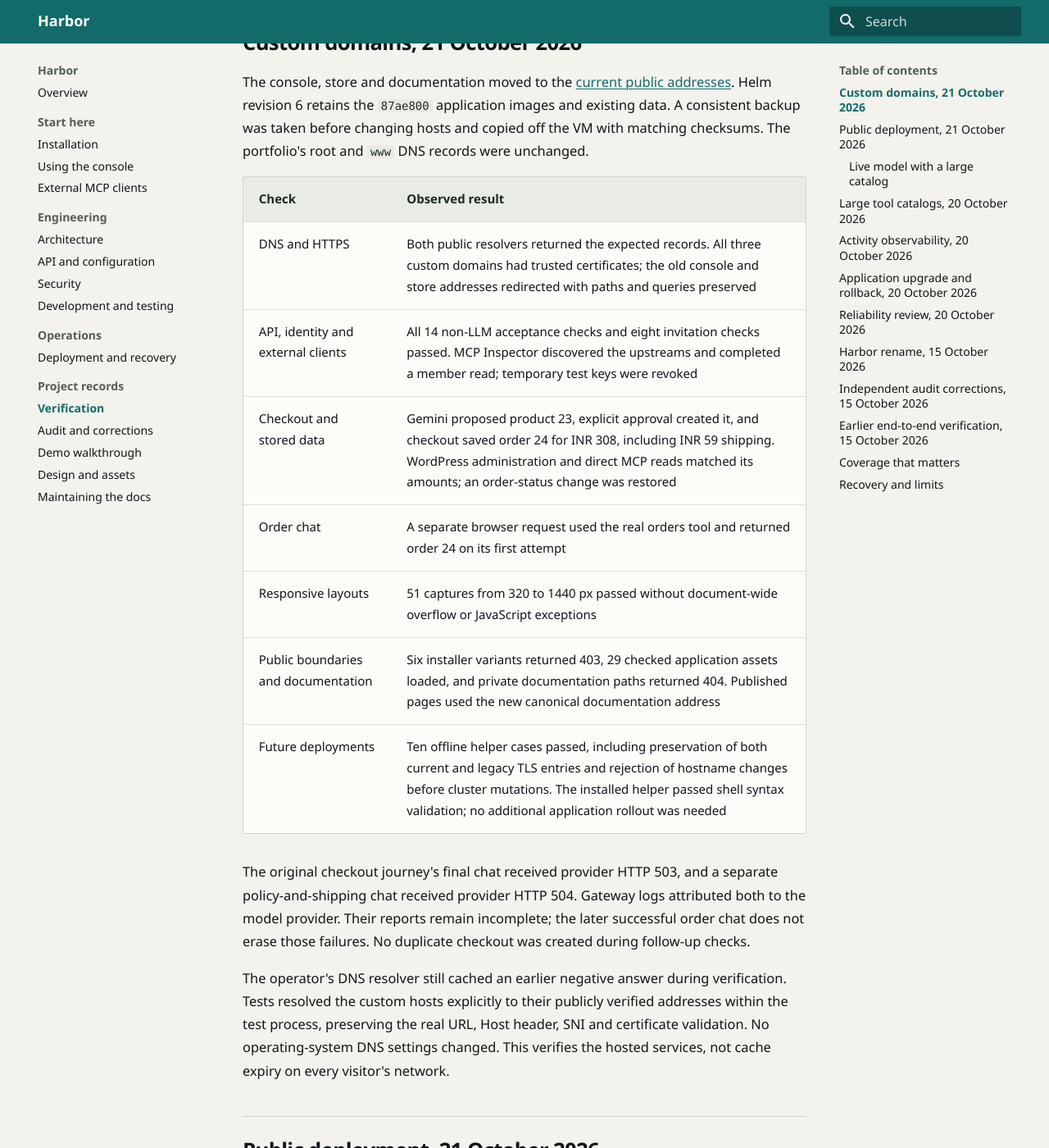
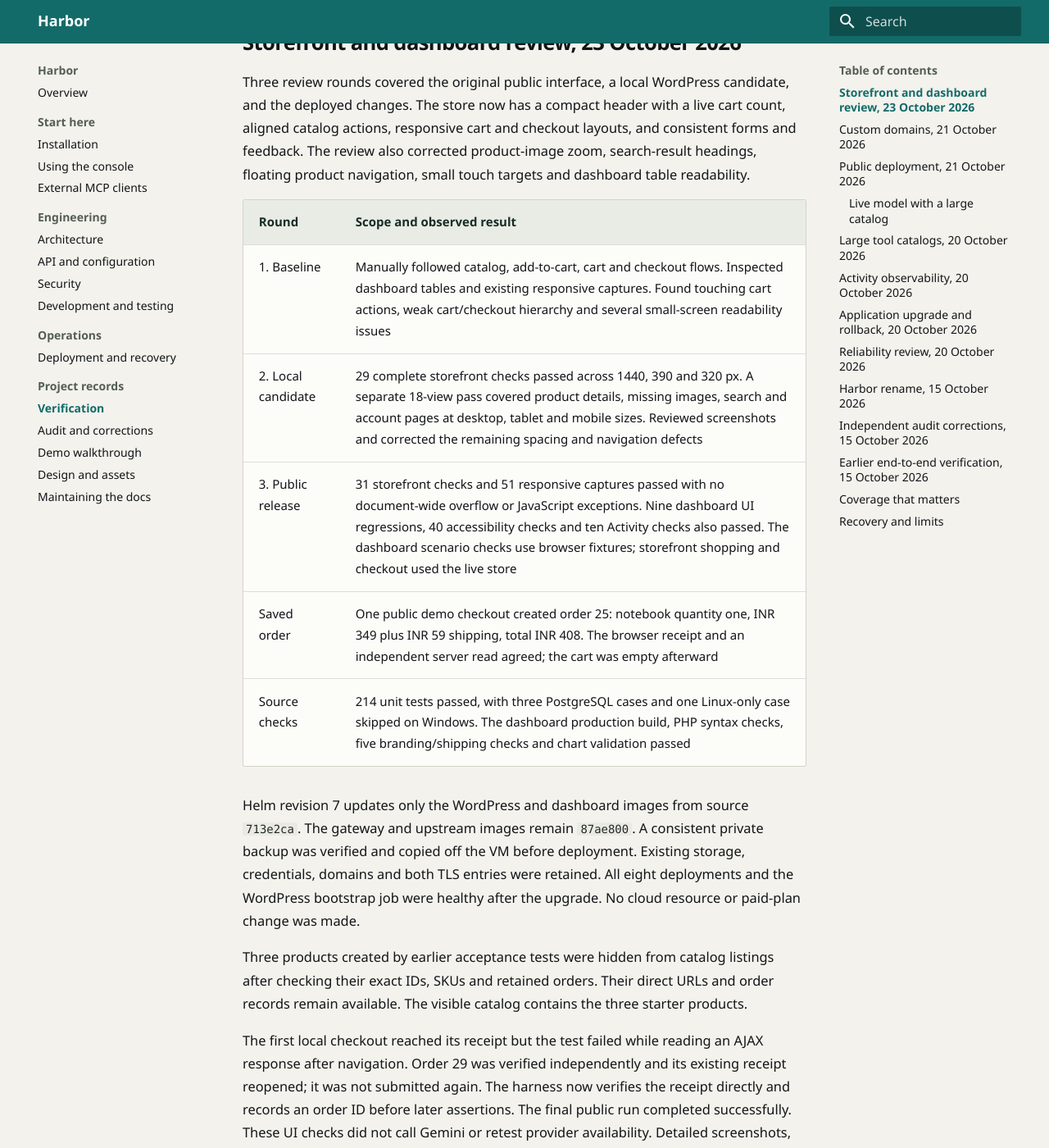
Before and after one commit to satwiksps/harbor, an MkDocs documentation site: the page built from docs/verification.md, in a window 1280 px wide and 1400 px high, scrolled down 417 px. Shown: the whole window at 82% size. Built offline with MkDocs 1.6.1 and Material for MkDocs 9.7.7, drawn with Linux system fonts in a browser that asks for light colours; some of the changed text lies outside the part shown.

Commit message:
docs: record three-round storefront and dashboard review

```diff
--- a/docs/verification.md
+++ b/docs/verification.md
@@ -3,6 +3,24 @@
 This page records completed source, browser fixture, local k3d and public VPS checks. Results apply to the dated run and source state, not every future installation. The [development guide](development.md) gives the recommended commands and prerequisites for a new run.
 
 Unit tests, fixture-driven browser regressions and live end-to-end checks establish different things. A passing fixture check does not prove that Gemini, checkout or a restored database works. Live checks use synthetic data; only checks that call Gemini consume provider quota.
+
+## Storefront and dashboard review, 23 October 2026
+
+Three review rounds covered the original public interface, a local WordPress candidate, and the deployed changes. The store now has a compact header with a live cart count, aligned catalog actions, responsive cart and checkout layouts, and consistent forms and feedback. The review also corrected product-image zoom, search-result headings, floating product navigation, small touch targets and dashboard table readability.
+
+| Round | Scope and observed result |
+| --- | --- |
+| 1. Baseline | Manually followed catalog, add-to-cart, cart and checkout flows. Inspected dashboard tables and existing responsive captures. Found touching cart actions, weak cart/checkout hierarchy and several small-screen readability issues |
+| 2. Local candidate | 29 complete storefront checks passed across 1440, 390 and 320 px. A separate 18-view pass covered product details, missing images, search and account pages at desktop, tablet and mobile sizes. Reviewed screenshots and corrected the remaining spacing and navigation defects |
+| 3. Public release | 31 storefront checks and 51 responsive captures passed with no document-wide overflow or JavaScript exceptions. Nine dashboard UI regressions, 40 accessibility checks and ten Activity checks also passed. The dashboard scenario checks use browser fixtures; storefront shopping and checkout used the live store |
+| Saved order | One public demo checkout created order 25: notebook quantity one, INR 349 plus INR 59 shipping, total INR 408. The browser receipt and an independent server read agreed; the cart was empty afterward |
+| Source checks | 214 unit tests passed, with three PostgreSQL cases and one Linux-only case skipped on Windows. The dashboard production build, PHP syntax checks, five branding/shipping checks and chart validation passed |
+
+Helm revision 7 updates only the WordPress and dashboard images from source `713e2ca`. The gateway and upstream images remain `87ae800`. A consistent private backup was verified and copied off the VM before deployment. Existing storage, credentials, domains and both TLS entries were retained. All eight deployments and the WordPress bootstrap job were healthy after the upgrade. No cloud resource or paid-plan change was made.
+
+Three products created by earlier acceptance tests were hidden from catalog listings after checking their exact IDs, SKUs and retained orders. Their direct URLs and order records remain available. The visible catalog contains the three starter products.
+
+The first local checkout reached its receipt but the test failed while reading an AJAX response after navigation. Order 29 was verified independently and its existing receipt reopened; it was not submitted again. The harness now verifies the receipt directly and records an order ID before later assertions. The final public run completed successfully. These UI checks did not call Gemini or retest provider availability. Detailed screenshots, failed reports and order evidence remain private under `.runtime`.
 
 ## Custom domains, 21 October 2026
 
```
